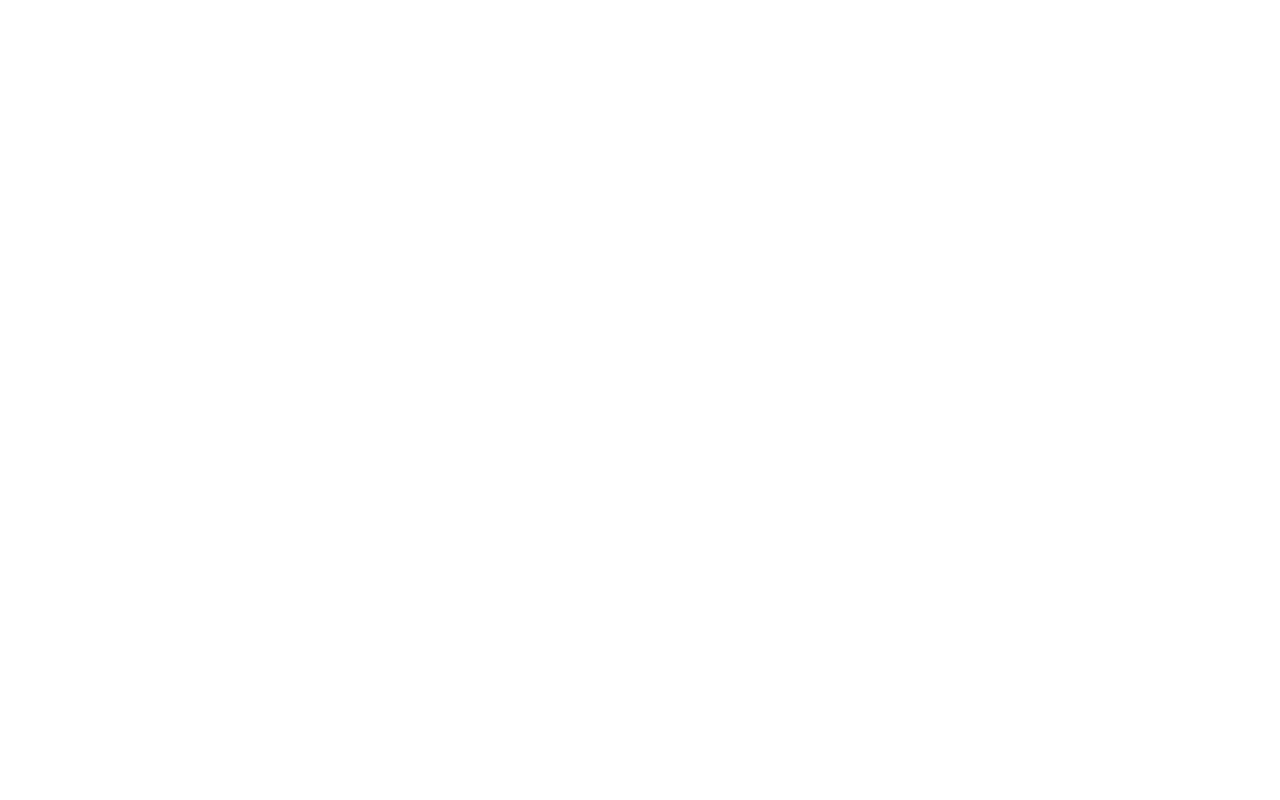
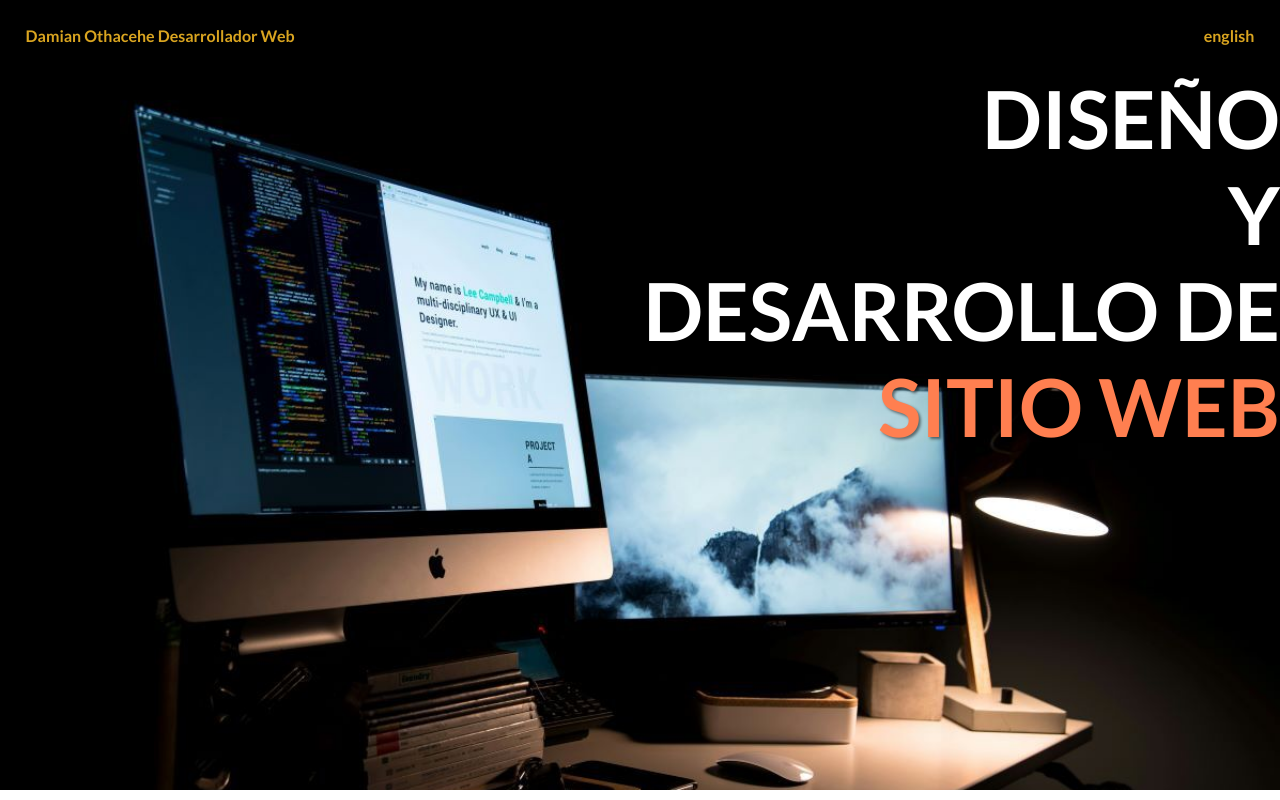
Before and after one commit to DamianOthacehe/propuesta, a website: page index.html in a window 1280 px wide. Drawn offline with Linux system fonts and the light colour scheme.

Commit message:
primer borrador

```diff
--- a/index.html
+++ b/index.html
@@ -3,12 +3,26 @@
 <head>
     <meta charset="UTF-8">
     <meta name="viewport" content="width=device-width, initial-scale=1.0">
-    <title>Propuesta</title>
+    <title>index</title>
     <link rel="stylesheet" href="./css/style.css">
 </head>
 <body>
-    <header></header>
-    <main></main>
+    <header>
+        <div>
+            <li class="navbar">
+                <a href="https://github.com/DamianOthacehe">Damian Othacehe Desarrollador Web</a>
+                <a href="./pages/english.html">english</a>
+            </li>
+        </div>
+    </header>
+    <main>
+        <H1>
+            <span>DISEÑO</span><br>
+            <span>Y</span><br>
+            <span>DESARROLLO DE</span><br>
+            <span class="color">SITIO WEB</span>
+        </H1>
+    </main>
     <footer></footer>
 </body>
 </html>
--- a/scss/style.scss
+++ b/scss/style.scss
@@ -0,0 +1,43 @@
+*{
+    margin: 0;
+    padding: 0;
+    box-sizing: border-box;
+}
+
+@import url('https://fonts.googleapis.com/css2?family=Lato:wght@400;700;900&display=swap');
+
+body{
+    font-family: "Lato", sans-serif;
+}
+header{
+    background-color: black;
+    .navbar{
+        // margin: 0 2%;
+        padding: 2%;
+        display: flex;
+        justify-content: space-between;
+        font-weight: bold;
+        a{
+            color:goldenrod;
+            font-size: 1 rem;
+            text-decoration: none;
+            list-style: none;
+        }
+    }
+}
+
+main{
+    background-image: url(../assets/img/lee-campbell-DtDlVpy-vvQ-unsplash-1.jpg);
+    background-size: cover;
+    background-position: center;
+    height: 90vh;
+    h1{
+        font-size: 5rem;
+        color: white;
+        text-shadow: 2px 2px 3px rgba(0, 0, 0, 0.5);
+        text-align: end;
+        .color{
+            color: coral;
+        }
+    }
+}
```
Also changed, not shown: package.json (added, +17 -0 lines), pages/english.html (added, +28 -0 lines), README.md (deleted), assets/img/firmbee-com-gcsNOsPEXfs-unsplash.jpg (added), assets/img/lee-campbell-DtDlVpy-vvQ-unsplash-1.jpg (added), assets/img/lee-campbell-DtDlVpy-vvQ-unsplash-11.jpg (added), assets/img/lee-campbell-DtDlVpy-vvQ-unsplash.jpg (added), css/style.css, 10 other files.
